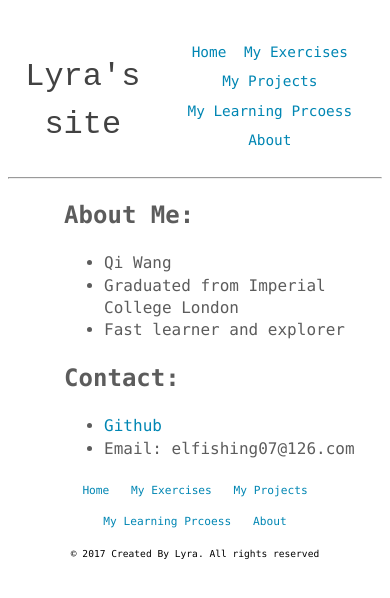
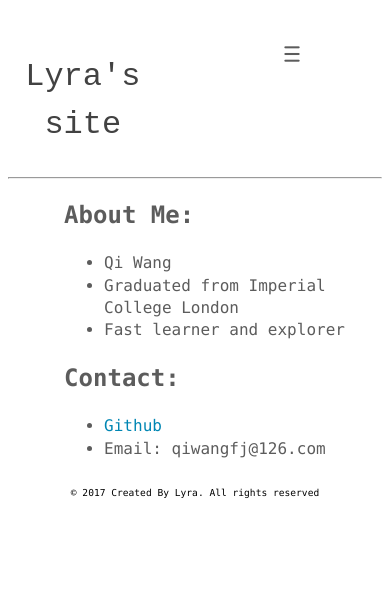
Before and after one commit to Lyra007/lyra007.github.io, a Jekyll site: the page built from about.html, in a window 390 px wide. Shown: the top 598 px of the page. Built offline with Jekyll 4.4.1, drawn with Linux system fonts in a browser that asks for light colours; Markdown is read by kramdown in place of the engine named in the settings.

Commit message:
add a responsive menu

```diff
--- a/_includes/nav.html
+++ b/_includes/nav.html
@@ -1,19 +1,20 @@
 <nav>
+		<img src="/img/menu.png" class="menu">
 		<ul class="nav {{include.navclass}}">
 			<li>
 				<a href="/index" class="url-hover" >Home</a>
 			</li>
 
 			<li>
-				<a href="/exercise" class="url-hover" >My Exercises</a>
+				<a href="/exercise" class="url-hover" >Exercises</a>
 			</li>
 
 			<LI>
-				<a href="/projects" class="url-hover">My Projects</a>
+				<a href="/projects" class="url-hover">Projects</a>
 			</LI>
 
 			<li>
-				<a href="/learning" class="url-hover">My Learning Prcoess</a>
+				<a href="/learning" class="url-hover">Learning</a>
 			</li>
 
 			<li>
--- a/_layouts/default.html
+++ b/_layouts/default.html
@@ -28,7 +28,6 @@
 <div class="clear-content"></div>
 
 <footer>
-	{% include nav.html navclass='nav-bottom' %}
 
 	<p class="right-sentence">© 2017 Created By Lyra. All rights reserved</p>
 
--- a/about.html
+++ b/about.html
@@ -11,5 +11,5 @@
 <h2 class="about-title">Contact: </h2>
 <ul class="about-content">
 	<li><a href="https://github.com/Lyra007">Github</a></li>
-	<li>Email: elfishing07@126.com</li>
+	<li>Email: qiwangfj@126.com</li>
 </ul>
--- a/css/common.css
+++ b/css/common.css
@@ -46,7 +46,6 @@
 	padding: 3%;
 }
 
-
 .list-title{
 	color: #424242;
 }
@@ -79,9 +78,17 @@
 	font-size: 70%;
 }
 
+.menu{
+}
+
 .site-name{
 	float: left;
 	width: 40%;
+}
+
+.span{
+	margin-right: 1%;
+
 }
 
 .title-name{
@@ -114,6 +121,41 @@
 	margin-right: 15%;
 }
 
+
+
+@media (max-width: 600px){
+
+	nav > ul{
+		display: none;
+	}
+	nav{
+		position: relative;
+		margin-left: 20%;
+	}
+	nav:hover{
+		cursor: pointer;
+
+	}
+	nav:hover ul{
+		display: block;
+		position: absolute;
+		margin-left: 20%;
+		border: solid 0.5px grey;
+		box-shadow: 0 4px 8px 0 rgba(0, 0, 0, 0.2);
+		background-color: white;
+	}
+	nav:hover li{
+		display: block;
+	}
+
+}
+
+@media (min-width: 601px){
+	nav > img{
+		display: none;
+	}
+}
+
 a{
 	color: #0086b3;
 	text-decoration: none;
```
Also changed, not shown: img/menu.png (added).
